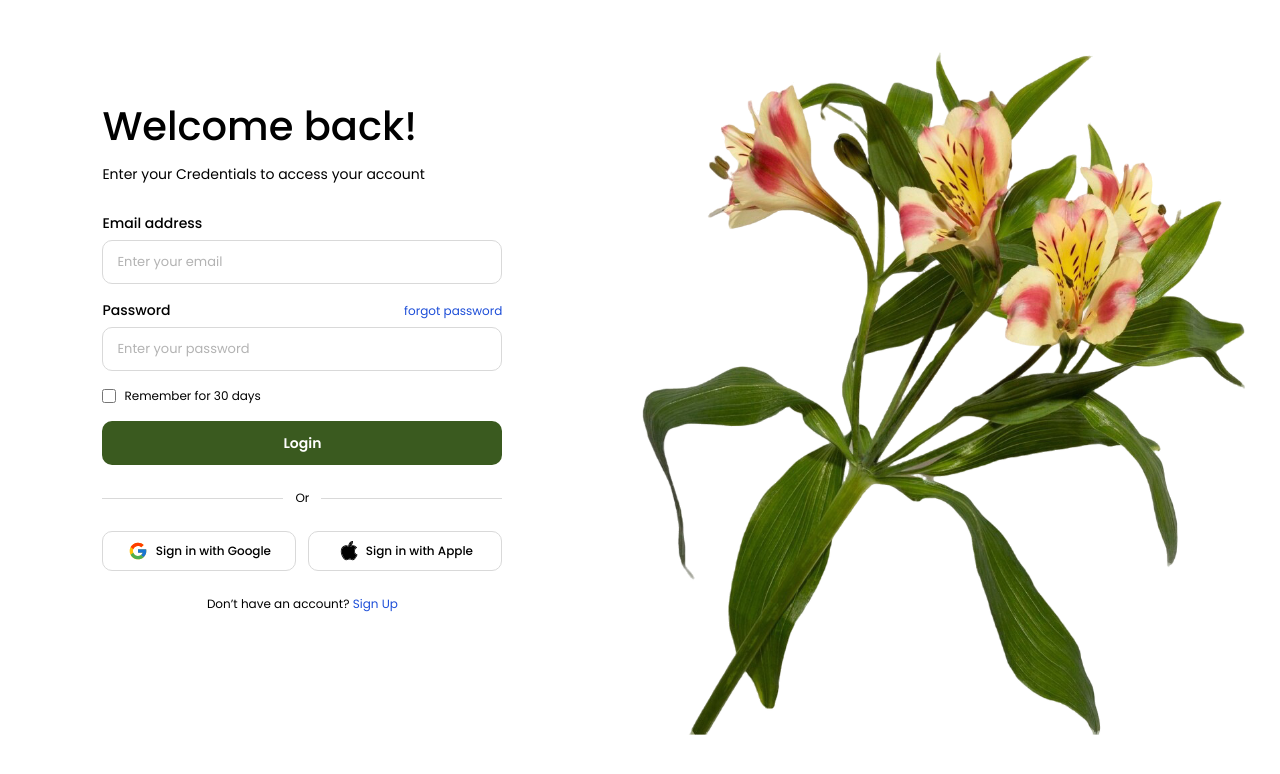
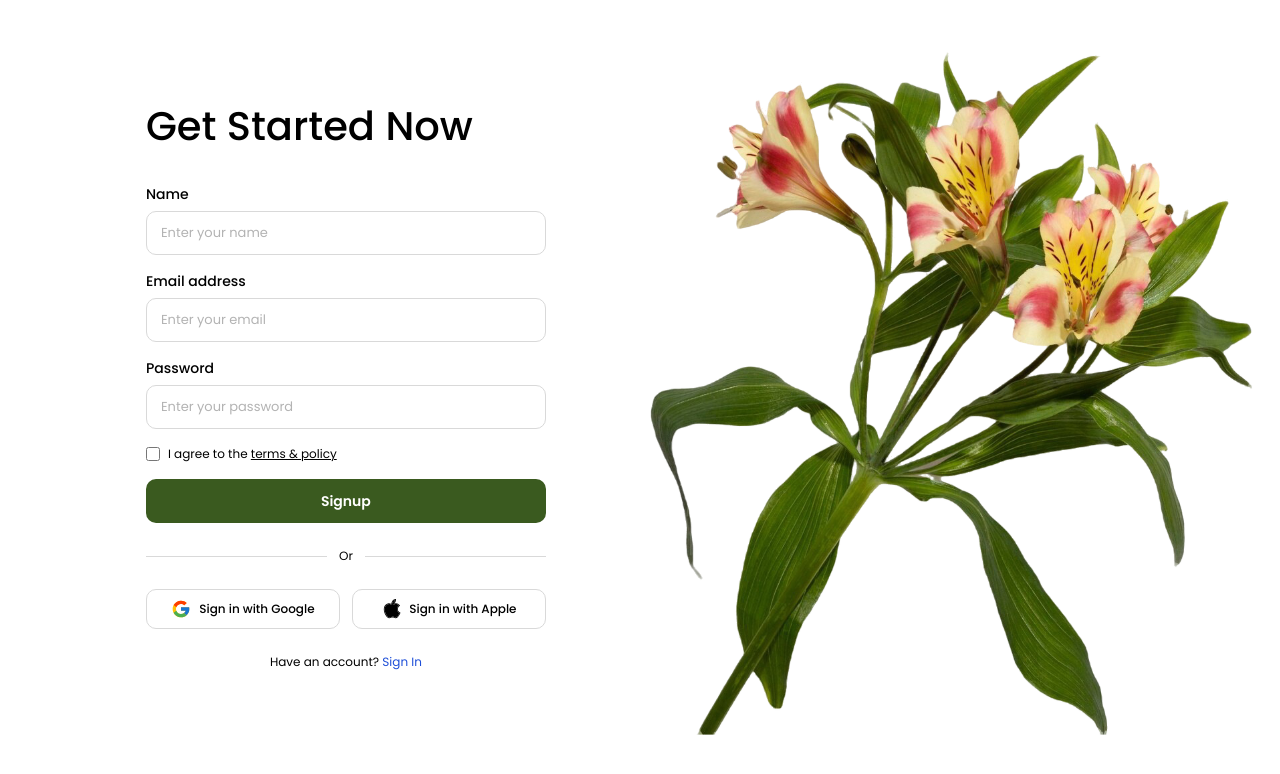
Before and after one commit to maynardvillar/appdev1-final-practical-exam, a React (Vite) app: page / in a window 1280 px wide. Shown: the top 774 px of the page. Built offline with nearby package versions, Linux system fonts and the light colour scheme.

Commit message:
Use shadcn/ui Input in Sign Up page

```diff
--- a/src/App.jsx
+++ b/src/App.jsx
@@ -1,7 +1,7 @@
-import Login from './Login'
+import SignUp from './SignUp'
 
 function App() {
-  return <Login />
+  return <SignUp />
 }
 
 export default App
--- a/src/Login.module.css
+++ b/src/Login.module.css
@@ -14,14 +14,14 @@
   display: flex;
   flex-direction: column;
   justify-content: flex-start;
-  padding: 12vh 0 0 8%;
+  padding: 12vh 0 0 11.4%;
 }
 
 .right {
   flex: 57;
   display: flex;
   align-items: center;
-  justify-content: center;
+  justify-content: flex-start;
 }
 
 .blossom {
--- a/src/SignUp.jsx
+++ b/src/SignUp.jsx
@@ -2,6 +2,7 @@
 import blossom from './assets/blossom-flower.svg'
 import googleLogo from './assets/icons-google-logo.svg'
 import appleLogo from './assets/icons-apple-logo.svg'
+import { Input } from '@/components/ui/input'
 
 function SignUp() {
   return (
@@ -12,7 +13,7 @@
         <form className={styles.form}>
           <div className={styles.field}>
             <label className={styles.label} htmlFor="name">Name</label>
-            <input
+            <Input
               className={styles.input}
               id="name"
               type="text"
@@ -22,7 +23,7 @@
 
           <div className={styles.field}>
             <label className={styles.label} htmlFor="email">Email address</label>
-            <input
+            <Input
               className={styles.input}
               id="email"
               type="email"
@@ -32,7 +33,7 @@
 
           <div className={styles.field}>
             <label className={styles.label} htmlFor="password">Password</label>
-            <input
+            <Input
               className={styles.input}
               id="password"
               type="password"
--- a/src/SignUp.module.css
+++ b/src/SignUp.module.css
@@ -14,14 +14,14 @@
   display: flex;
   flex-direction: column;
   justify-content: flex-start;
-  padding: 12vh 0 0 8%;
+  padding: 12vh 0 0 11.4%;
 }
 
 .right {
   flex: 57;
   display: flex;
   align-items: center;
-  justify-content: center;
+  justify-content: flex-start;
 }
 
 .blossom {
--- /dev/null
+++ b/src/components/ui/input.jsx
@@ -0,0 +1,23 @@
+import * as React from "react"
+import { Input as InputPrimitive } from "@base-ui/react/input"
+import { cn } from "cn"
+
+function Input({
+  className,
+  type,
+  ...props
+}) {
+  return (
+    <InputPrimitive
+      type={type}
+      data-slot="input"
+      className={cn(
+        "h-8 w-full min-w-0 rounded-lg border border-input bg-transparent px-2.5 py-1 text-base transition-colors outline-none file:inline-flex file:h-6 file:border-0 file:bg-transparent file:text-sm file:font-medium file:text-foreground placeholder:text-muted-foreground focus-visible:border-ring focus-visible:ring-3 focus-visible:ring-ring/50 disabled:pointer-events-none disabled:cursor-not-allowed disabled:bg-input/50 disabled:opacity-50 aria-invalid:border-destructive aria-invalid:ring-3 aria-invalid:ring-destructive/20 md:text-sm dark:bg-input/30 dark:disabled:bg-input/80 dark:aria-invalid:border-destructive/50 dark:aria-invalid:ring-destructive/40",
+        className
+      )}
+      {...props}
+    />
+  )
+}
+
+export { Input }
```
Also changed, not shown: villar-signup-shadcn-input.png (added).
